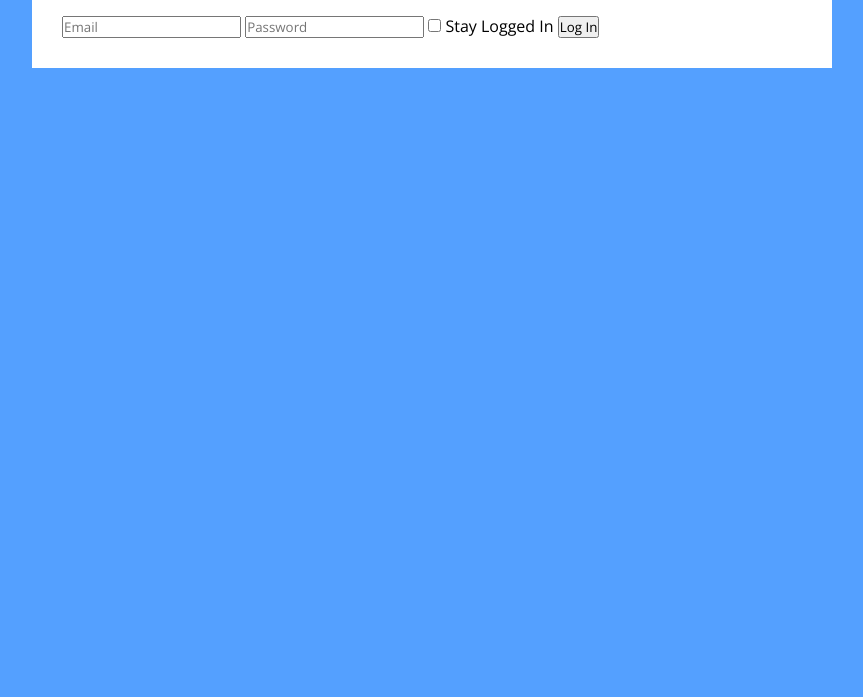
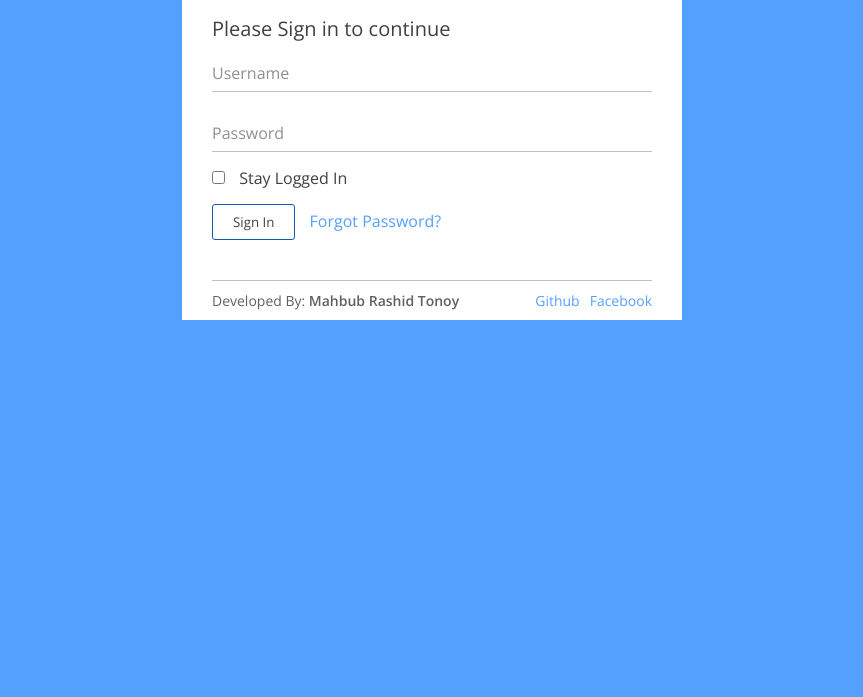
Before and after one commit to MahbubTonoy/Complex_form_Design, a plain HTML site: page index.html in a window 1280 px wide. Shown: the part 163-860 px from the top of the page, without its empty margins (208-1071 px from the left). Drawn offline with nearby package versions, Linux system fonts and the light colour scheme.

Commit message:
login page done, will be edit if necessery

```diff
--- a/index.html
+++ b/index.html
@@ -1,10 +1,13 @@
-<!doctype html>
+<!DOCTYPE html>
 <html lang="en">
   <head>
     <title>Complex Form Design</title>
     <!-- Required meta tags -->
-    <meta charset="utf-8">
-    <meta name="viewport" content="width=device-width, initial-scale=1, shrink-to-fit=no">
+    <meta charset="utf-8" />
+    <meta
+      name="viewport"
+      content="width=device-width, initial-scale=1, shrink-to-fit=no"
+    />
     <meta http-equiv="X-UA-Compatible" content="IE=Edge" />
 
     <!-- base css stylesheet -->
@@ -13,14 +16,48 @@
   <body>
     <div class="main_container">
       <div class="login_container">
-        <h1>Login</h1>
+        <h1>Welcome to Github</h1>
+        <h2>Please Sign in to continue</h2>
         <form action="index.html" method="POST">
-          <input type="text" name="email" placeholder="Email" />
-          <input type="password" name="password" placeholder="Password" />
-          <input type="checkbox" name="stay_loggedin" id="stayLoggedin" />
-          <label for="stayLoggedin">Stay Logged In</label>
-          <input type="submit" class="submit" value="Log In" />
+          <div class="input_container">
+            <input
+              type="text"
+              class="input_field"
+              id="login_username"
+              name="username"
+              autocomplete="off"
+              required
+            />
+            <label for="login_username">
+              <span>Username</span>
+            </label>
+          </div>
+          <div class="input_container">
+            <input
+              type="password"
+              class="input_field"
+              id="login_password"
+              name="password"
+              required
+            />
+            <label for="login_password">
+              <span>Password</span>
+            </label>
+          </div>
+          <div class="checkbox_container">
+            <input type="checkbox" name="stay_loggedin" id="stayLoggedin" />
+            <label for="stayLoggedin">Stay Logged In</label>
+          </div>
+          <input type="submit" class="submit btn" value="Sign In" />
+          <label class="forgotpass" for="forgotpass">Forgot Password?</label>
         </form>
+        <div class="author_container">
+          <div class="author">
+            Developed By: <b>Mahbub Rashid Tonoy</b>
+            <a href="https://www.facebook.com/ThizIzTonoy" target="_BLANK">Facebook</a>
+            <a href="https://github.com/MahbubTonoy" target="_BLANK">Github</a>
+          </div>
+        </div>
       </div>
       <div class="registration_container">
         <h2>Register</h2>
@@ -45,17 +82,20 @@
             <div class="block_info">Login Info</div>
             <span class="steps">Step 3 of 4</span>
             <input type="text" name="username" placeholder="Choose Username" />
-            <input type="password" name="password" placeholder="Choose Password" />
+            <input
+              type="password"
+              name="password"
+              placeholder="Choose Password"
+            />
             <button id="prev">Previous</button>
             <button id="next">Next</button>
           </div>
           <div class="reg_block">
             <div class="block_info">Terms of Service</div>
             <span class="steps">Step 4 of 4</span>
-            <textarea class="tos">
-
-            </textarea>
-            <input type="checkbox" id="agree" name="agree"/> <label for="agree">I agree with the Terms of Services</label>
+            <textarea class="tos"> </textarea>
+            <input type="checkbox" id="agree" name="agree" />
+            <label for="agree">I agree with the Terms of Services</label>
             <button id="prev">Previous</button>
             <button type="submit" id="next">Register</button>
           </div>
--- a/res/css/styles.css
+++ b/res/css/styles.css
@@ -12,7 +12,7 @@ body {
   height: 100vh;
 }
 .main_container {
-  max-width: 800px;
+  max-width: 500px;
   min-height: 500px;
   margin: 60px auto;
 }
@@ -21,6 +21,7 @@ body {
   width: 100%;
   height: 100%;
   padding: 30px;
+  padding-bottom: 0;
 }
 .login_container h1 {
   font-size: 35px;
@@ -30,7 +31,115 @@ body {
   border-bottom: 1px solid #c0c0c0;
   margin-bottom: 20px;
 }
+.login_container h2 {
+  font-size: 20px;
+  font-weight: 400;
+  color: #404040;
+}
+.input_container {
+  width: 100%;
+  height: 50px;
+  margin-bottom: 10px;
+  position: relative;
+  top: 0;
+  left: 0;
+  overflow: hidden;
+}
+.input_container .input_field{
+  height: 100%;
+  width: 100%;
+  border: none;
+  padding-top: 10px;
+  border-bottom: 1px solid #c0c0c0;
+  font-size: 16px;
+  outline: none;
+}
+.input_container .input_field:invalid {
+  box-shadow: none;
+}
+.input_container label {
+  display: block;
+  height: 100%;
+  width: 100%;
+}
+.input_container label::after {
+  content: "";
+  position: absolute;
+  top: 0;
+  left: -100%;
+  display: block;
+  height: 95%;
+  width: 100%;
+  border-bottom: 2px solid #54a0ff;
+  transition: all 0.3s ease-in-out;
+}
+.input_container label span{
+  position: absolute;
+  top: 0;
+  left: 0;
+  display: block;
+  height: 100%;
+  width: 100%;
+  padding-top: 20px;
+  pointer-events: none;
+  color: #909090;
 
+  transition: all 0.3s ease-in-out;
+}
+.input_container .input_field:focus +label span,
+.input_container .input_field:valid +label span{
+  padding-top: 0px;
+  color: #54a0ff;
+  font-size: 14px;
+}
+.input_container .input_field:focus +label::after,
+.input_container .input_field:valid +label::after{
+  position: absolute;
+  left: 0;
+}
+.checkbox_container {
+  margin: 15px 0;
+}
+.checkbox_container label {
+  margin-left: 10px;
+  color: #404040;
+}
+.checkbox_container label, #stayLoggedin {
+  cursor: pointer;
+}
+.btn {
+  border: 1px solid #0f5ab6;
+  color: #404040;
+  background: #fff;
+  padding: 8px 20px;
+  transition: all 0.2s ease-in-out;
+  cursor: pointer;
+  border-radius: 3px;
+}
+.btn:hover {
+  background: #0f5ab6;
+  color: #fff;
+}
+.forgotpass, a {
+  color: #54a0ff;
+  text-decoration: none;
+  cursor: pointer;
+  margin-left: 10px;
+}
+.author_container {
+  margin-top: 40px;
+  padding: 10px 0;
+  font-size: 14px;
+  color: #606060;
+  border-top: 1px solid #c0c0c0;
+}
+.author_container b {
+  /* font-style: italic; */
+  font-weight: 600;
+}
+.author_container a {
+  float: right;
+}
 
 .registration_container {
   display: none;
```
